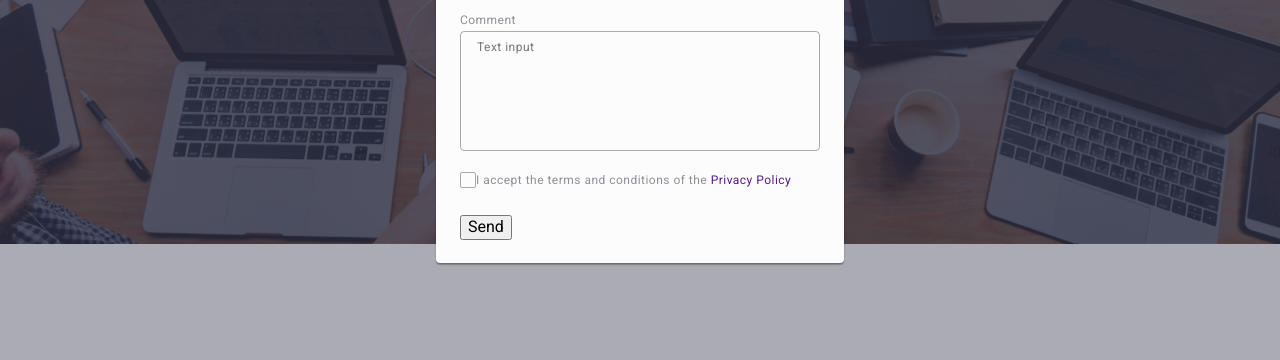
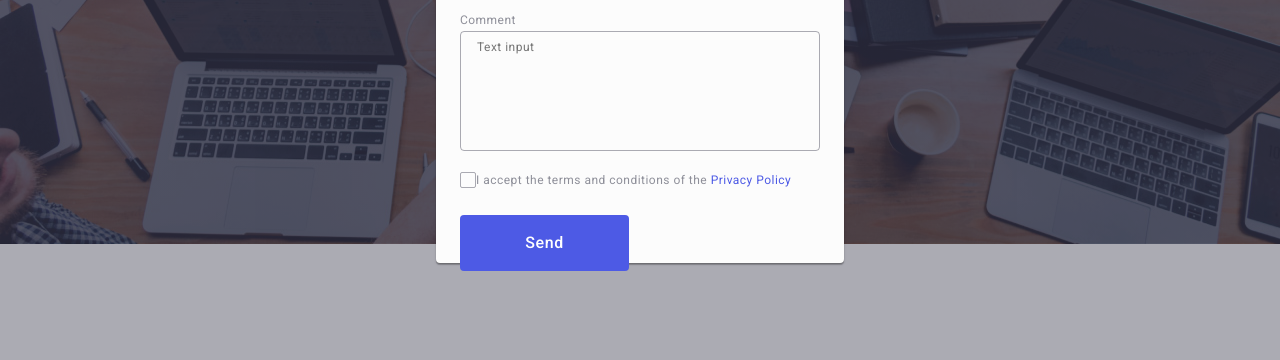
Before and after one commit to dimoks77/goit-markup-hw-05, a plain HTML site: page index.html in a window 1280 px wide. Shown: the part 429-789 px from the top of the page. Drawn offline with nearby package versions, Linux system fonts and the light colour scheme.

Commit message:
font-size: 16px
font-size: 16px

```diff
--- a/css/styles.css
+++ b/css/styles.css
@@ -712,6 +712,13 @@ img {
 }
 
 check-input:checked {
+    background-color:#404bbf;
+    border: none;
+    fill: #F4F4FD;
+}
+
+.check-link {
+    color: #4d5ae5;
 
 }
 
@@ -738,6 +745,25 @@ check-input:checked {
     margin-bottom: 24px;
 }
 
+.modal-btn-submit {
+    display: block;
+    min-width: 169px;
+    height: 56px;
+    font-family: "Roboto", sans-serif;
+    font-size: 16px;
+    font-weight: 500;
+    line-height: 1.5;
+    letter-spacing: 0.04em;
+    color: #ffffff;
+    cursor: pointer;
+    background-color: #4D5AE5;
+    border: none;
+    border-radius: 4px;
+    font-size: 16px;
+
+}
+
+
 
 .is-open {
     opacity: 1;
--- a/index.html
+++ b/index.html
@@ -453,7 +453,7 @@
                     <label for="user-privacy" class="check-text"><span class="check-span">
                             <svg width="10" height="8" class="check-span-icon">
                                 <use href="./images/icons.svg#icon-checkbox"></use>
-                    </svg></span>I accept the terms and conditions of the <a href="">Privacy Policy</a></label>
+                    </svg></span>I accept the terms and conditions of the <a href="" class="check-link">Privacy Policy</a></label>
                 </div>
 
 
```
